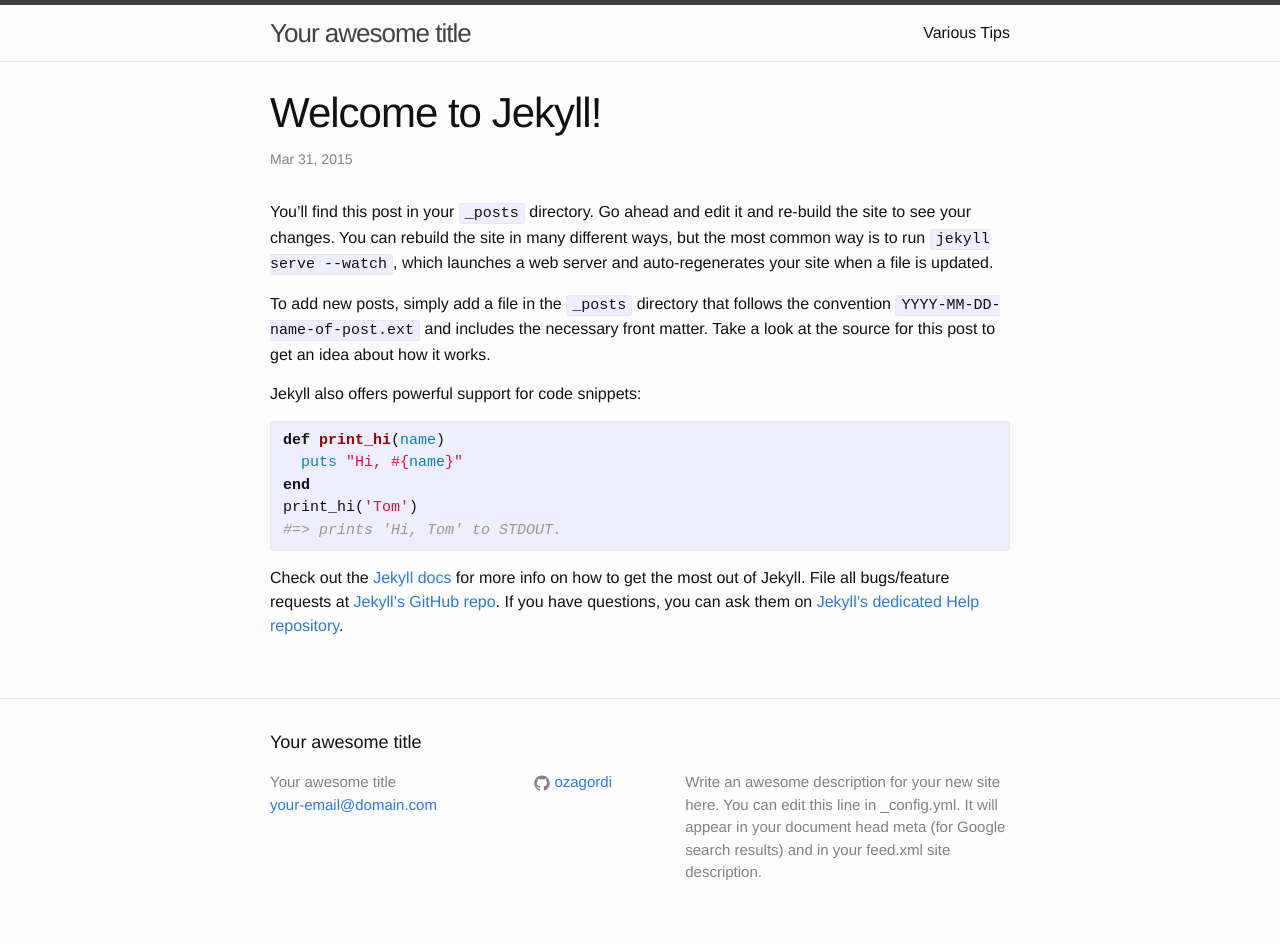
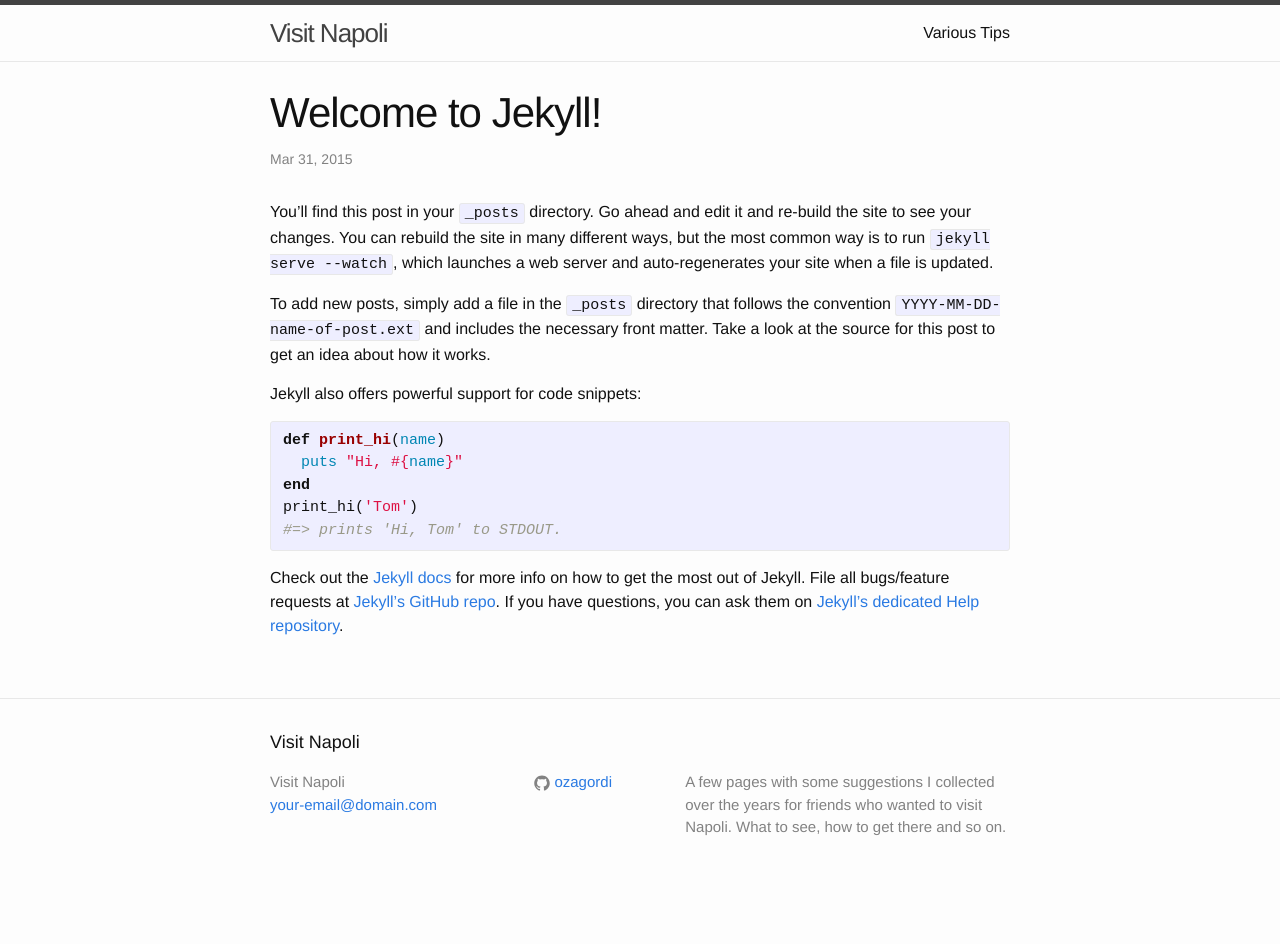
Before and after one commit to ozagordi/VisitNapoli, a Jekyll site: the page built from _posts/2015-03-31-welcome-to-jekyll.markdown, in a window 1280 px wide. Built offline with Jekyll 4.4.1, drawn with Linux system fonts in a browser that asks for light colours; after the commit the page ends 900 px from its top, so only the background shows below that.

Commit message:
css working, changing title

```diff
--- a/_config.yml
+++ b/_config.yml
@@ -1,14 +1,13 @@
 # Site settings
-title: Your awesome title
+title: Visit Napoli
 email: your-email@domain.com
 description: > # this means to ignore newlines until "baseurl:"
-  Write an awesome description for your new site here. You can edit this
-  line in _config.yml. It will appear in your document head meta (for
-  Google search results) and in your feed.xml site description.
-baseurl: /VisitNapoli # the subpath of your site, e.g. /blog/
+  A few pages with some suggestions I collected over the years
+  for friends who wanted to visit Napoli. What to see, how to get
+  there and so on.
+baseurl: /VisitNapoli
 #url: "http://yourdomain.com" # the base hostname & protocol for your site
 #twitter_username: jekyllrb
 github_username:  ozagordi
-
 # Build settings
 markdown: kramdown
```
